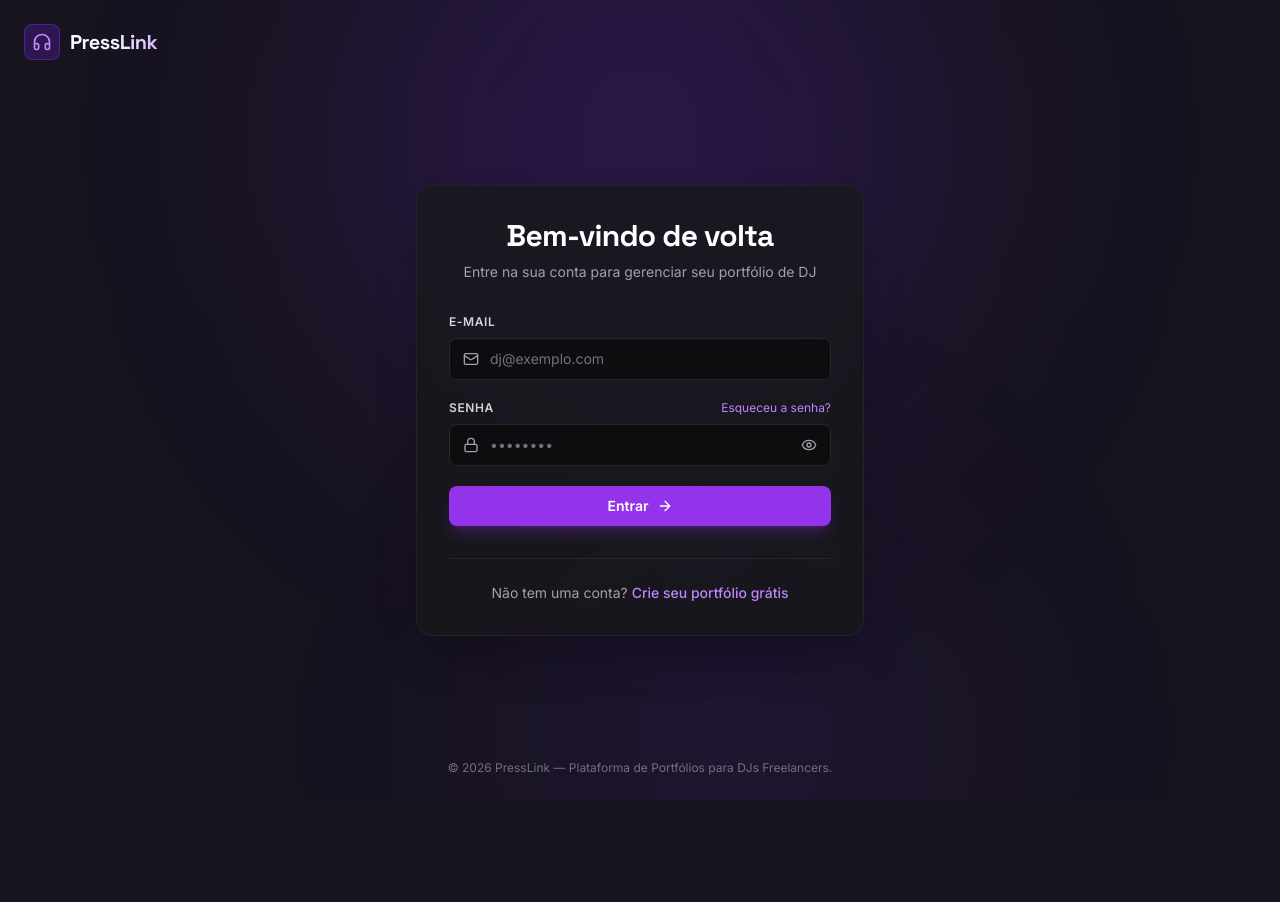
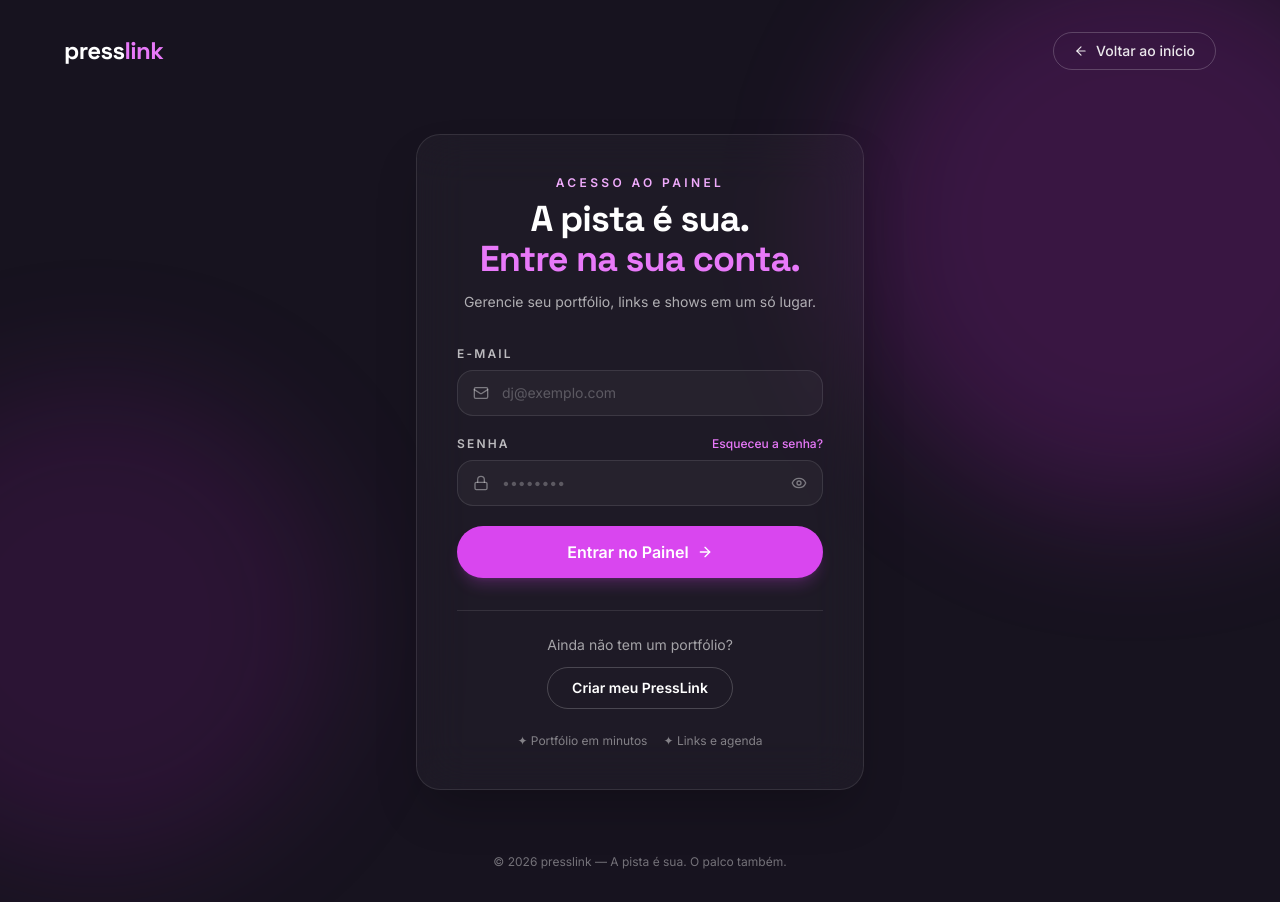
Before and after one commit to AndersonFQueiroz/PressLink, a Next.js app: page /login in a window 1280 px wide. Before the commit the page ends 800 px from the top, so only its background shows below. Built offline with nearby package versions, Linux system fonts and the light colour scheme.

Commit message:
style(auth): alinhar identidade visual de autenticacao com a landing page

```diff
--- a/src/app/(auth)/layout.tsx
+++ b/src/app/(auth)/layout.tsx
@@ -1,10 +1,10 @@
 import type { Metadata } from "next";
 import Link from "next/link";
-import { Headphones } from "lucide-react";
+import { ArrowLeft } from "lucide-react";
 
 export const metadata: Metadata = {
-  title: "Autenticação | PressLink",
-  description: "Acesse sua conta ou recupere seu acesso no PressLink.",
+  title: "Entrar | presslink",
+  description: "Acesse sua conta para gerenciar seu portfólio digital no presslink.",
 };
 
 export default function AuthLayout({
@@ -13,29 +13,31 @@ export default function AuthLayout({
   children: React.ReactNode;
 }) {
   return (
-    <div className="relative min-h-screen flex flex-col justify-between bg-ink text-white overflow-hidden selection:bg-plum selection:text-white">
-      {/* Background glow accents */}
+    <div className="relative min-h-screen flex flex-col justify-between bg-ink text-white overflow-hidden selection:bg-fuchsia-500 selection:text-white">
+      {/* Background radial glow accents matching landing page */}
       <div
-        className="pointer-events-none absolute -top-40 left-1/2 -translate-x-1/2 w-[600px] h-[600px] rounded-full bg-plum/20 blur-[130px]"
+        className="pointer-events-none absolute -right-36 top-1/4 h-[36rem] w-[36rem] -translate-y-1/2 rounded-full bg-fuchsia-600/20 blur-3xl"
         aria-hidden="true"
       />
       <div
-        className="pointer-events-none absolute -bottom-40 right-1/4 w-[450px] h-[450px] rounded-full bg-plum/10 blur-[120px]"
+        className="pointer-events-none absolute -left-36 bottom-10 h-[30rem] w-[30rem] rounded-full bg-fuchsia-700/15 blur-3xl"
         aria-hidden="true"
       />
 
       {/* Top Navbar */}
-      <header className="relative z-10 w-full max-w-7xl mx-auto px-6 py-6 flex items-center justify-between">
+      <header className="relative z-10 w-full max-w-7xl mx-auto px-6 py-8 sm:px-10 lg:px-16 flex items-center justify-between">
         <Link
           href="/"
-          className="group flex items-center gap-2.5 text-white no-underline transition-opacity hover:opacity-90"
+          className="font-display text-2xl font-bold tracking-tight transition hover:opacity-90"
         >
-          <div className="w-9 h-9 rounded-lg bg-plum/25 border border-plum/50 flex items-center justify-center text-plum transition-transform group-hover:scale-105">
-            <Headphones className="w-5 h-5 text-purple-400" />
-          </div>
-          <span className="text-xl font-bold tracking-tight font-display bg-gradient-to-r from-white via-slate-100 to-purple-300 bg-clip-text text-transparent">
-            PressLink
-          </span>
+          press<span className="text-fuchsia-400">link</span>
+        </Link>
+        <Link
+          href="/"
+          className="inline-flex items-center gap-2 rounded-full border border-white/20 px-5 py-2 text-sm font-medium text-white/90 transition hover:border-white/50 hover:text-white"
+        >
+          <ArrowLeft className="w-3.5 h-3.5" />
+          <span>Voltar ao início</span>
         </Link>
       </header>
 
@@ -45,8 +47,8 @@ export default function AuthLayout({
       </main>
 
       {/* Footer */}
-      <footer className="relative z-10 w-full max-w-7xl mx-auto px-6 py-6 text-center text-xs text-zinc-500">
-        <p>© {new Date().getFullYear()} PressLink — Plataforma de Portfólios para DJs Freelancers.</p>
+      <footer className="relative z-10 w-full max-w-7xl mx-auto px-6 py-8 sm:px-10 lg:px-16 text-center text-xs text-white/40">
+        <p>© {new Date().getFullYear()} presslink — A pista é sua. O palco também.</p>
       </footer>
     </div>
   );
--- a/src/app/(auth)/login/page.tsx
+++ b/src/app/(auth)/login/page.tsx
@@ -55,34 +55,38 @@ function LoginForm() {
   };
 
   return (
-    <div className="w-full rounded-2xl bg-zinc-900/80 border border-zinc-800/80 p-8 shadow-2xl backdrop-blur-md">
+    <div className="w-full rounded-3xl border border-white/10 bg-white/[0.03] p-8 sm:p-10 shadow-2xl backdrop-blur-xl">
       <div className="text-center mb-8">
-        <h1 className="text-2xl sm:text-3xl font-bold font-display tracking-tight text-white mb-2">
-          Bem-vindo de volta
+        <p className="mb-2 text-xs font-semibold uppercase tracking-[0.28em] text-fuchsia-300">
+          Acesso ao Painel
+        </p>
+        <h1 className="font-display text-3xl sm:text-4xl font-bold tracking-tight text-white leading-tight">
+          A pista é sua.<br />
+          <span className="text-fuchsia-400">Entre na sua conta.</span>
         </h1>
-        <p className="text-sm text-zinc-400">
-          Entre na sua conta para gerenciar seu portfólio de DJ
+        <p className="mt-3 text-sm text-white/65 leading-relaxed">
+          Gerencie seu portfólio, links e shows em um só lugar.
         </p>
       </div>
 
       {resetSuccess && (
-        <div className="mb-6 flex items-start gap-3 rounded-lg border border-emerald-500/30 bg-emerald-500/10 p-3.5 text-sm text-emerald-300">
+        <div className="mb-6 flex items-start gap-3 rounded-2xl border border-emerald-500/30 bg-emerald-500/10 p-4 text-sm text-emerald-300">
           <CheckCircle2 className="w-5 h-5 shrink-0 mt-0.5 text-emerald-400" />
-          <span>Sua senha foi redefinida com sucesso. Faça login com a nova senha.</span>
+          <span>Sua senha foi redefinida com sucesso! Faça login com a nova senha.</span>
         </div>
       )}
 
       {registeredSuccess && (
-        <div className="mb-6 flex items-start gap-3 rounded-lg border border-emerald-500/30 bg-emerald-500/10 p-3.5 text-sm text-emerald-300">
+        <div className="mb-6 flex items-start gap-3 rounded-2xl border border-emerald-500/30 bg-emerald-500/10 p-4 text-sm text-emerald-300">
           <CheckCircle2 className="w-5 h-5 shrink-0 mt-0.5 text-emerald-400" />
-          <span>Conta criada com sucesso! Faça login para começar.</span>
+          <span>Conta criada com sucesso! Faça login para começar a montar seu portfólio.</span>
         </div>
       )}
 
       {errorMessage && (
         <div
           role="alert"
-          className="mb-6 flex items-start gap-3 rounded-lg border border-rose-500/40 bg-rose-500/10 p-3.5 text-sm text-rose-300"
+          className="mb-6 flex items-start gap-3 rounded-2xl border border-rose-500/40 bg-rose-500/10 p-4 text-sm text-rose-300"
         >
           <AlertCircle className="w-5 h-5 shrink-0 mt-0.5 text-rose-400" />
           <span>{errorMessage}</span>
@@ -94,12 +98,12 @@ function LoginForm() {
         <div>
           <label
             htmlFor="email"
-            className="block text-xs font-semibold uppercase tracking-wider text-zinc-300 mb-2"
+            className="block text-xs font-semibold uppercase tracking-[0.18em] text-white/70 mb-2"
           >
             E-mail
           </label>
           <div className="relative">
-            <div className="pointer-events-none absolute inset-y-0 left-0 flex items-center pl-3.5 text-zinc-400">
+            <div className="pointer-events-none absolute inset-y-0 left-0 flex items-center pl-4 text-white/40">
               <Mail className="w-4 h-4" />
             </div>
             <input
@@ -109,10 +113,10 @@ function LoginForm() {
               disabled={isPending}
               placeholder="dj@exemplo.com"
               {...register("email")}
-              className={`w-full rounded-lg bg-zinc-950/70 border pl-10 pr-4 py-2.5 text-sm text-white placeholder-zinc-500 transition-colors focus:outline-none focus:ring-2 focus:ring-purple-500/40 ${
+              className={`w-full rounded-2xl bg-white/[0.04] border pl-11 pr-4 py-3 text-sm text-white placeholder-white/25 transition focus:outline-none focus:ring-2 focus:ring-fuchsia-500/20 ${
                 errors.email
-                  ? "border-rose-500 focus:border-rose-500"
-                  : "border-zinc-800 hover:border-zinc-700 focus:border-purple-500"
+                  ? "border-rose-500/70 focus:border-rose-500"
+                  : "border-white/10 hover:border-white/20 focus:border-fuchsia-400"
               }`}
             />
           </div>
@@ -128,19 +132,19 @@ function LoginForm() {
           <div className="flex items-center justify-between mb-2">
             <label
               htmlFor="password"
-              className="text-xs font-semibold uppercase tracking-wider text-zinc-300"
+              className="text-xs font-semibold uppercase tracking-[0.18em] text-white/70"
             >
               Senha
             </label>
             <Link
               href="/recuperar-senha"
-              className="text-xs text-purple-400 hover:text-purple-300 transition-colors"
+              className="text-xs font-medium text-fuchsia-400 hover:text-fuchsia-300 transition"
             >
               Esqueceu a senha?
             </Link>
           </div>
           <div className="relative">
-            <div className="pointer-events-none absolute inset-y-0 left-0 flex items-center pl-3.5 text-zinc-400">
+            <div className="pointer-events-none absolute inset-y-0 left-0 flex items-center pl-4 text-white/40">
               <Lock className="w-4 h-4" />
             </div>
             <input
@@ -150,10 +154,10 @@ function LoginForm() {
               disabled={isPending}
               placeholder="••••••••"
               {...register("password")}
-              className={`w-full rounded-lg bg-zinc-950/70 border pl-10 pr-11 py-2.5 text-sm text-white placeholder-zinc-500 transition-colors focus:outline-none focus:ring-2 focus:ring-purple-500/40 ${
+              className={`w-full rounded-2xl bg-white/[0.04] border pl-11 pr-12 py-3 text-sm text-white placeholder-white/25 transition focus:outline-none focus:ring-2 focus:ring-fuchsia-500/20 ${
                 errors.password
-                  ? "border-rose-500 focus:border-rose-500"
-                  : "border-zinc-800 hover:border-zinc-700 focus:border-purple-500"
+                  ? "border-rose-500/70 focus:border-rose-500"
+                  : "border-white/10 hover:border-white/20 focus:border-fuchsia-400"
               }`}
             />
             <button
@@ -161,7 +165,7 @@ function LoginForm() {
               onClick={() => setShowPassword(!showPassword)}
               tabIndex={-1}
               aria-label={showPassword ? "Ocultar senha" : "Ver senha"}
-              className="absolute inset-y-0 right-0 flex items-center pr-3.5 text-zinc-400 hover:text-zinc-200 transition-colors focus:outline-none"
+              className="absolute inset-y-0 right-0 flex items-center pr-4 text-white/40 hover:text-white transition focus:outline-none"
             >
               {showPassword ? (
                 <EyeOff className="w-4 h-4" />
@@ -181,7 +185,7 @@ function LoginForm() {
         <button
           type="submit"
           disabled={isPending}
-          className="w-full group relative flex items-center justify-center gap-2 rounded-lg bg-purple-600 hover:bg-purple-500 py-2.5 px-4 text-sm font-semibold text-white shadow-lg shadow-purple-600/25 transition-all duration-150 disabled:opacity-60 disabled:cursor-not-allowed focus:outline-none focus:ring-2 focus:ring-purple-500 focus:ring-offset-2 focus:ring-offset-zinc-900"
+          className="w-full group relative flex items-center justify-center gap-2 rounded-full bg-fuchsia-500 py-3.5 px-6 font-semibold text-white shadow-lg shadow-fuchsia-500/20 transition hover:bg-fuchsia-400 disabled:opacity-60 disabled:cursor-not-allowed focus:outline-none focus:ring-2 focus:ring-fuchsia-500 focus:ring-offset-2 focus:ring-offset-ink"
         >
           {isPending ? (
             <>
@@ -190,7 +194,7 @@ function LoginForm() {
             </>
           ) : (
             <>
-              <span>Entrar</span>
+              <span>Entrar no Painel</span>
               <ArrowRight className="w-4 h-4 transition-transform group-hover:translate-x-0.5" />
             </>
           )}
@@ -198,14 +202,20 @@ function LoginForm() {
       </form>
 
       {/* Footer link to register */}
-      <div className="mt-8 pt-6 border-t border-zinc-800 text-center text-sm text-zinc-400">
-        <span>Não tem uma conta? </span>
+      <div className="mt-8 pt-6 border-t border-white/10 text-center">
+        <p className="text-sm text-white/60 mb-3">Ainda não tem um portfólio?</p>
         <Link
           href="/cadastro"
-          className="font-medium text-purple-400 hover:text-purple-300 transition-colors"
+          className="inline-flex items-center justify-center rounded-full border border-white/20 px-6 py-2.5 text-sm font-semibold text-white transition hover:border-white/50"
         >
-          Crie seu portfólio grátis
+          Criar meu PressLink
         </Link>
+      </div>
+
+      {/* Highlights */}
+      <div className="mt-6 flex items-center justify-center gap-4 text-xs text-white/45">
+        <span>✦ Portfólio em minutos</span>
+        <span>✦ Links e agenda</span>
       </div>
     </div>
   );
@@ -215,8 +225,8 @@ export default function LoginPage() {
   return (
     <Suspense
       fallback={
-        <div className="w-full rounded-2xl bg-zinc-900/80 border border-zinc-800/80 p-8 flex items-center justify-center">
-          <Loader2 className="w-6 h-6 animate-spin text-purple-500" />
+        <div className="w-full rounded-3xl border border-white/10 bg-white/[0.03] p-10 flex items-center justify-center">
+          <Loader2 className="w-6 h-6 animate-spin text-fuchsia-400" />
         </div>
       }
     >
--- a/src/app/page.tsx
+++ b/src/app/page.tsx
@@ -1,3 +1,5 @@
+import Link from "next/link";
+
 const highlights = ["Portfólio em minutos", "Links e agenda em um só lugar", "Sua identidade em destaque"];
 
 export default function HomePage() {
@@ -5,32 +7,48 @@ export default function HomePage() {
     <main className="min-h-screen overflow-hidden bg-ink">
       <div className="mx-auto flex min-h-screen w-full max-w-7xl flex-col px-6 py-8 sm:px-10 lg:px-16">
         <header className="flex items-center justify-between">
-          <span className="font-display text-xl font-bold tracking-tight">press<span className="text-fuchsia-400">link</span></span>
-          <a className="rounded-full border border-white/20 px-5 py-2 text-sm font-medium transition hover:border-white/50" href="#comece">
+          <Link href="/" className="font-display text-xl font-bold tracking-tight">
+            press<span className="text-fuchsia-400">link</span>
+          </Link>
+          <Link
+            className="rounded-full border border-white/20 px-5 py-2 text-sm font-medium transition hover:border-white/50"
+            href="/login"
+          >
             Entrar
-          </a>
+          </Link>
         </header>
 
         <section className="relative flex flex-1 items-center py-20 lg:py-28">
           <div className="pointer-events-none absolute -right-48 top-1/2 h-[34rem] w-[34rem] -translate-y-1/2 rounded-full bg-fuchsia-600/20 blur-3xl" />
           <div className="relative max-w-3xl">
-            <p className="mb-6 text-sm font-semibold uppercase tracking-[0.28em] text-fuchsia-300">Seu som merece ser descoberto</p>
+            <p className="mb-6 text-sm font-semibold uppercase tracking-[0.28em] text-fuchsia-300">
+              Seu som merece ser descoberto
+            </p>
             <h1 className="font-display text-5xl font-bold leading-[0.98] tracking-tight sm:text-7xl lg:text-8xl">
-              A pista é sua.<br /><span className="text-fuchsia-400">O palco também.</span>
+              A pista é sua.<br />
+              <span className="text-fuchsia-400">O palco também.</span>
             </h1>
             <p className="mt-8 max-w-xl text-lg leading-8 text-white/65 sm:text-xl">
               Crie um portfólio digital que traduz a sua identidade, conecta seu público e abre portas para o próximo show.
             </p>
             <div className="mt-10 flex flex-wrap gap-4" id="comece">
-              <a className="rounded-full bg-fuchsia-500 px-7 py-3.5 font-semibold text-white shadow-lg shadow-fuchsia-500/20 transition hover:bg-fuchsia-400" href="#criar">
+              <Link
+                className="rounded-full bg-fuchsia-500 px-7 py-3.5 font-semibold text-white shadow-lg shadow-fuchsia-500/20 transition hover:bg-fuchsia-400"
+                href="/login"
+              >
                 Criar meu PressLink
-              </a>
-              <a className="rounded-full border border-white/20 px-7 py-3.5 font-semibold transition hover:border-white/50" href="#saiba-mais">
+              </Link>
+              <a
+                className="rounded-full border border-white/20 px-7 py-3.5 font-semibold transition hover:border-white/50"
+                href="#saiba-mais"
+              >
                 Saiba mais
               </a>
             </div>
             <ul className="mt-16 flex flex-col gap-4 text-sm text-white/55 sm:flex-row sm:gap-8">
-              {highlights.map((highlight) => <li key={highlight}>✦ {highlight}</li>)}
+              {highlights.map((highlight) => (
+                <li key={highlight}>✦ {highlight}</li>
+              ))}
             </ul>
           </div>
         </section>
```
Also changed, not shown: src/app/(auth)/recuperar-senha/page.tsx (+21 -18 lines), src/app/(auth)/redefinir-senha/page.tsx (+23 -19 lines).
